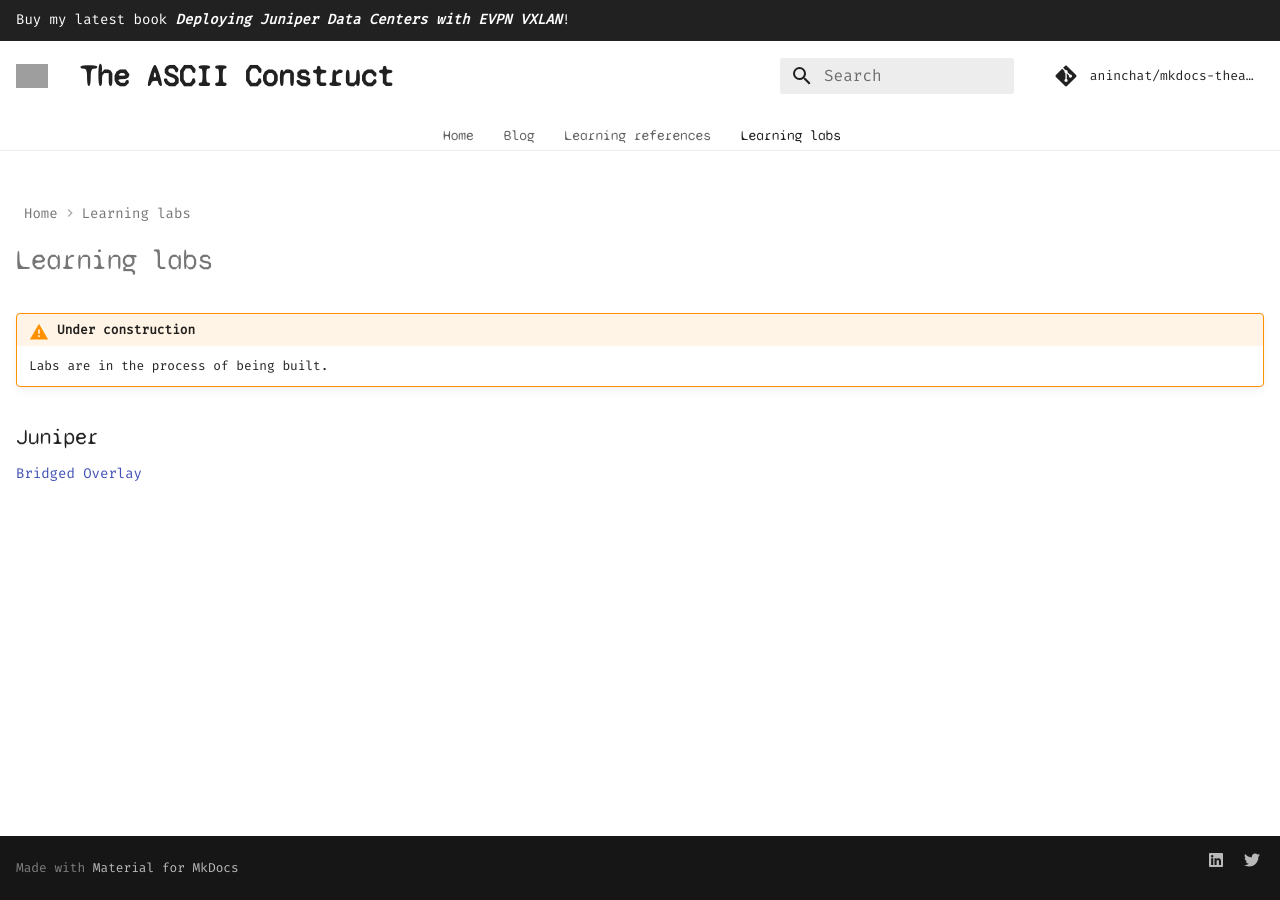
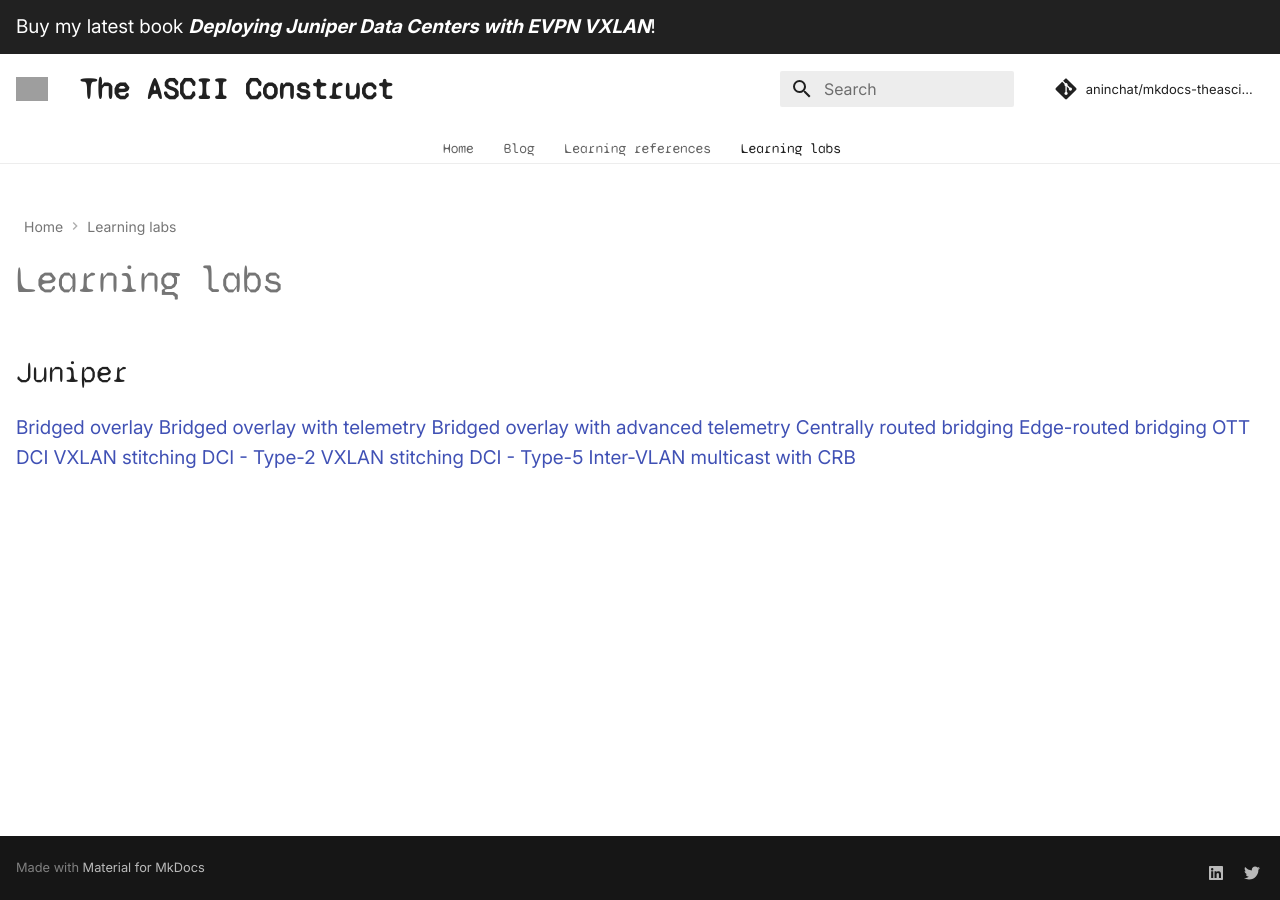
Before and after one commit to aninchat/mkdocs-theasciiconstruct, an MkDocs documentation site: the page built from docs/labs/index.md, in a window 1280 px wide. Built offline with MkDocs 1.6.1 and Material for MkDocs 9.7.7, drawn with Linux system fonts in a browser that asks for light colours; comment, search, counter and statistics services are not loaded; grey boxes are pictures that could not be loaded.

Commit message:
modifying site for readability

```diff
--- a/docs/labs/index.md
+++ b/docs/labs/index.md
@@ -6,9 +6,14 @@
 
 # Learning labs
 
-!!! warning "Under construction"
-    Labs are in the process of being built.
-
 ## Juniper
 
-[Bridged Overlay](https://github.com/aninchat/learning-labs/tree/master/juniper/bridged-overlay)
+[Bridged overlay](https://github.com/aninchat/learning-labs/tree/master/juniper/bridged-overlay)
+[Bridged overlay with telemetry](https://github.com/aninchat/learning-labs/tree/master/juniper/bridged-overlay-with-telemetry)
+[Bridged overlay with advanced telemetry](https://github.com/aninchat/learning-labs/tree/master/juniper/bridged-overlay-with-telemetry-advanced)
+[Centrally routed bridging](https://github.com/aninchat/learning-labs/tree/master/juniper/crb)
+[Edge-routed bridging](https://github.com/aninchat/learning-labs/tree/master/juniper/erb)
+[OTT DCI](https://github.com/aninchat/learning-labs/tree/master/juniper/dci/ott)
+[VXLAN stitching DCI - Type-2](https://github.com/aninchat/learning-labs/tree/master/juniper/dci/t2-stitching)
+[VXLAN stitching DCI - Type-5](https://github.com/aninchat/learning-labs/tree/master/juniper/dci/t5-stitching)
+[Inter-VLAN multicast with CRB](https://github.com/aninchat/learning-labs/tree/master/juniper/inter-vlan-multicast-crb-redundant)
--- a/docs/stylesheets/extra.css
+++ b/docs/stylesheets/extra.css
@@ -4,32 +4,44 @@
    docs/assets/fonts/
    ========================= */
 
+/* Brand / headings */
 @font-face {
   font-family: "Syne Mono";
-  src:
-    url("/assets/fonts/SyneMono-Regular.woff2") format("woff2");
+  src: url("../assets/fonts/SyneMono-Regular.woff2") format("woff2");
   font-weight: 400;
   font-style: normal;
   font-display: swap;
 }
 
+/* Code / config examples */
 @font-face {
   font-family: "Fira Mono";
-  src:
-    url("/assets/fonts/FiraMono-Regular.woff2") format("woff2");
+  src: url("../assets/fonts/FiraMono-Regular.woff2") format("woff2");
   font-weight: 400;
   font-style: normal;
   font-display: swap;
 }
 
-/* Optional: tell Material which fonts to use globally */
-:root {
-  --md-text-font: "Fira Mono";
-  --md-code-font: "Fira Mono";
+/* Body text (recommended for readability) */
+@font-face {
+  font-family: "Inter";
+  src: url("../assets/fonts/Inter-VariableFont.woff2") format("woff2");
+  font-weight: 100 900;
+  font-style: normal;
+  font-display: swap;
 }
 
 /* =========================
-   Your custom styles
+   Material global font wiring
+   ========================= */
+
+:root {
+  --md-text-font: "Inter", system-ui, -apple-system, "Segoe UI", Roboto, Arial, sans-serif;
+  --md-code-font: "Fira Mono", ui-monospace, SFMono-Regular, Menlo, Monaco, Consolas, "Liberation Mono", monospace;
+}
+
+/* =========================
+   Layout / header / tabs
    ========================= */
 
 .md-grid {
@@ -58,20 +70,54 @@
   padding-right: 1.5em;
 }
 
-/* font size and family for text in body */
+/* =========================
+   Typography (readability)
+   ========================= */
+
 .md-typeset {
-  font-family: "Fira Mono", ui-monospace, SFMono-Regular, Menlo, Monaco, Consolas, "Liberation Mono", "Courier New", monospace;
-  line-height: 1.2;
-  font-size: 0.7rem;
+  line-height: 1.6;
+  font-size: 0.95rem; /* good long-form baseline */
 }
 
-/* font family for h1 and h2 headers */
+/* Keep headings on your brand font */
 .md-typeset h1,
-.md-typeset h2 {
+.md-typeset h2,
+.md-typeset h3 {
   font-family: "Syne Mono", ui-monospace, SFMono-Regular, Menlo, Monaco, Consolas, "Liberation Mono", "Courier New", monospace;
 }
 
-/* control image sizing */
+/* Code/config blocks: readable, not cramped */
+.md-typeset pre code {
+  font-size: 0.92rem;
+  line-height: 1.5;
+}
+
+/* Make long configs scroll horizontally instead of wrapping */
+.md-typeset pre {
+  overflow-x: auto;
+  padding: 1rem;
+  border-radius: 0.6rem;
+}
+
+/* Inline code: slightly smaller than body */
+.md-typeset code {
+  font-size: 0.90em;
+}
+
+/* =========================
+   Images: consistent sizing
+   ========================= */
+
+/* Full post pages: cap image width so it’s not too big */
 .md-typeset img {
-  max-width: 85%;
+  display: block;
+  margin: 0.8rem auto;
+  height: auto;
+  max-width: min(100%, 860px);
 }
+
+/* Blog index/excerpts: keep images smaller so listings look tidy */
+.md-post--excerpt img,
+.md-blog .md-typeset img {
+  max-width: min(100%, 520px);
+}
--- a/mkdocs.yml
+++ b/mkdocs.yml
@@ -31,6 +31,7 @@
     - search.suggest
     - search.highlight
     - content.code.annotate
+    - content.code.copy
     - content.tooltips
     - toc.integrate
     - navigation.indexes
@@ -84,7 +85,6 @@
   - "Learning labs":
       - labs/index.md
 markdown_extensions:
-  - markdown.extensions.admonition
   - attr_list
   - tables
   - def_list
```
Also changed, not shown: docs/assets/fonts/Inter-VariableFont.woff2 (added), 1 other file.
